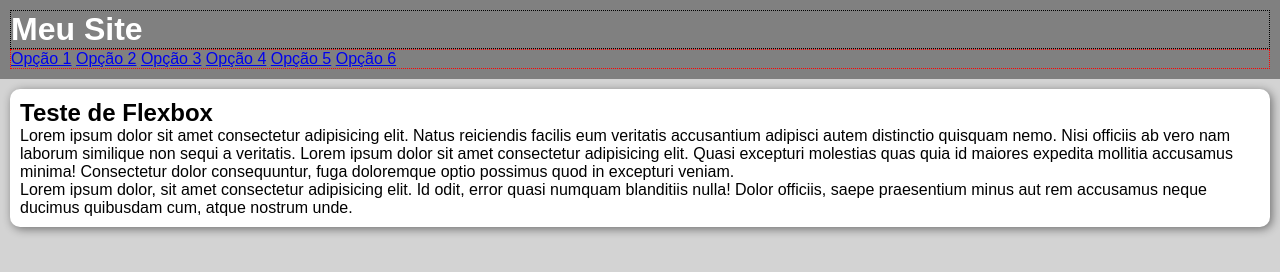
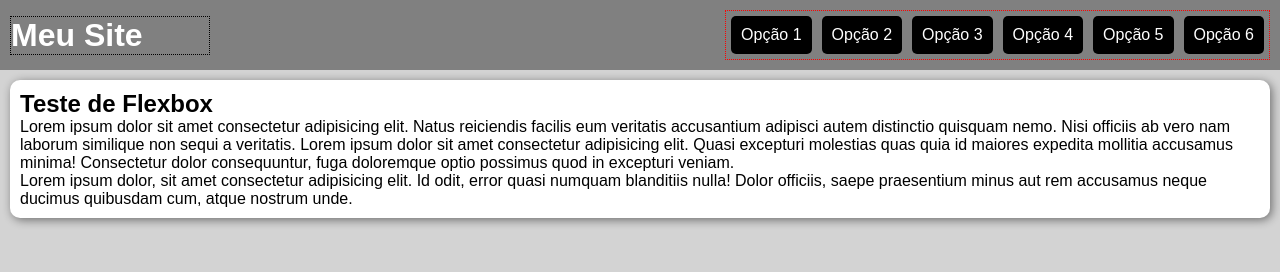
Before and after one commit to michellmartins/Projeto_FlexBox, a plain HTML site: page flex013 - menu flexbox/index.html in a window 1280 px wide. Drawn offline with Linux system fonts and the light colour scheme.

Commit message:
menu flexbox

```diff
--- a/flex013 - menu flexbox/estio/style.css
+++ b/flex013 - menu flexbox/estio/style.css
@@ -18,13 +18,38 @@ header {
     background-color: gray;
     color: white;
     padding: 10px;
+    display: flex;
+    flex-flow: row wrap ;
+    justify-content: space-between;
+    align-items: center;
 }
 
 h1 {
     border: 1px dotted black;
+    flex: 0 0 200px;
 }
 nav {
     border: 1px dotted red;
+    display:flex;
+    flex-flow: row wrap;
+    justify-content: flex-end;
+
+}
+
+a{
+    text-decoration: none;
+    background-color: black;
+    color: white;
+    padding: 10px;
+    margin:5px;
+    border-radius: 5px;
+    text-align: center;
+}
+
+a:hover {
+    background-color: rgb(255, 255, 255);
+    color: black;
+    transition: background-color .5s;
 
 }
 main {
```
